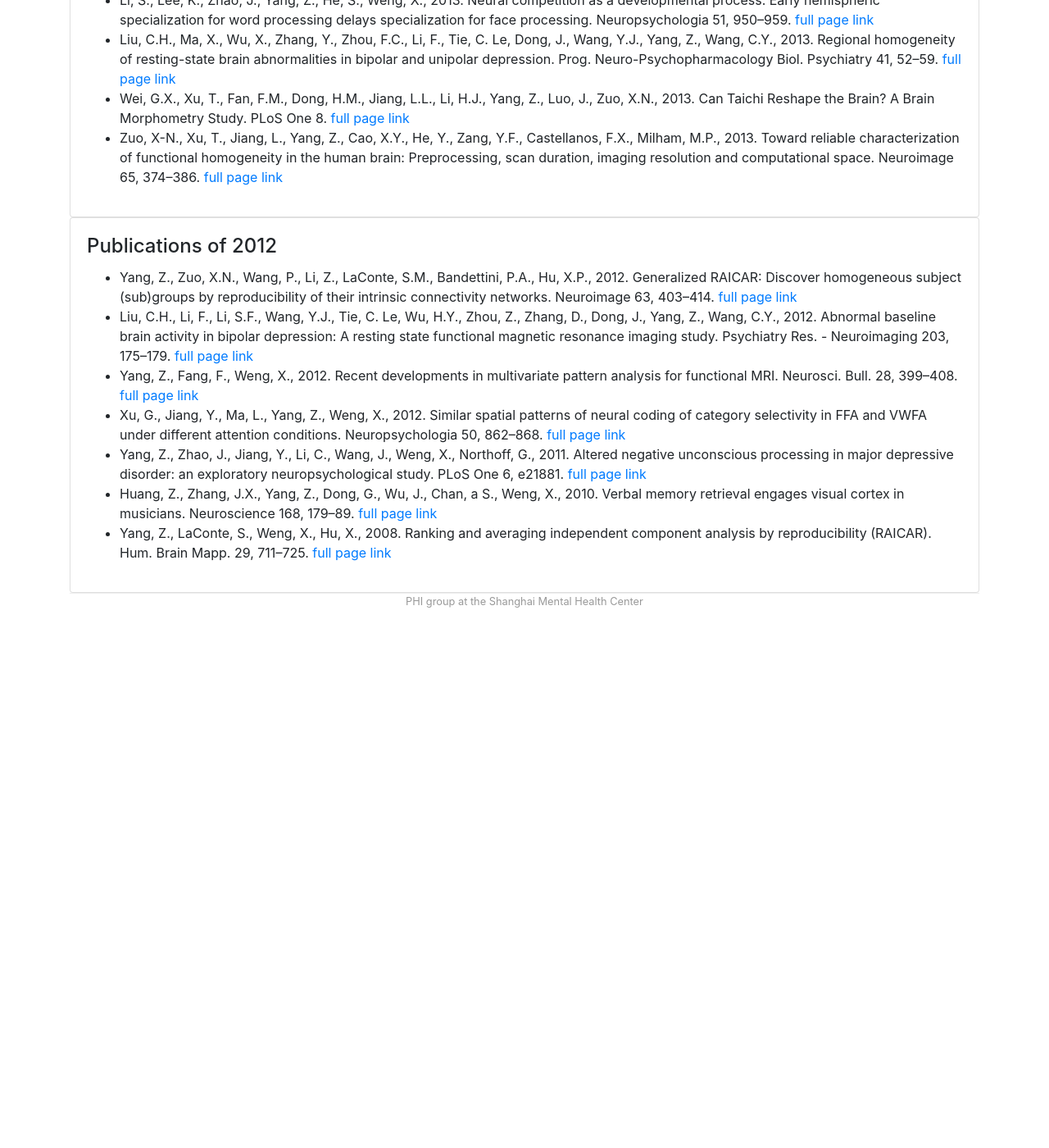
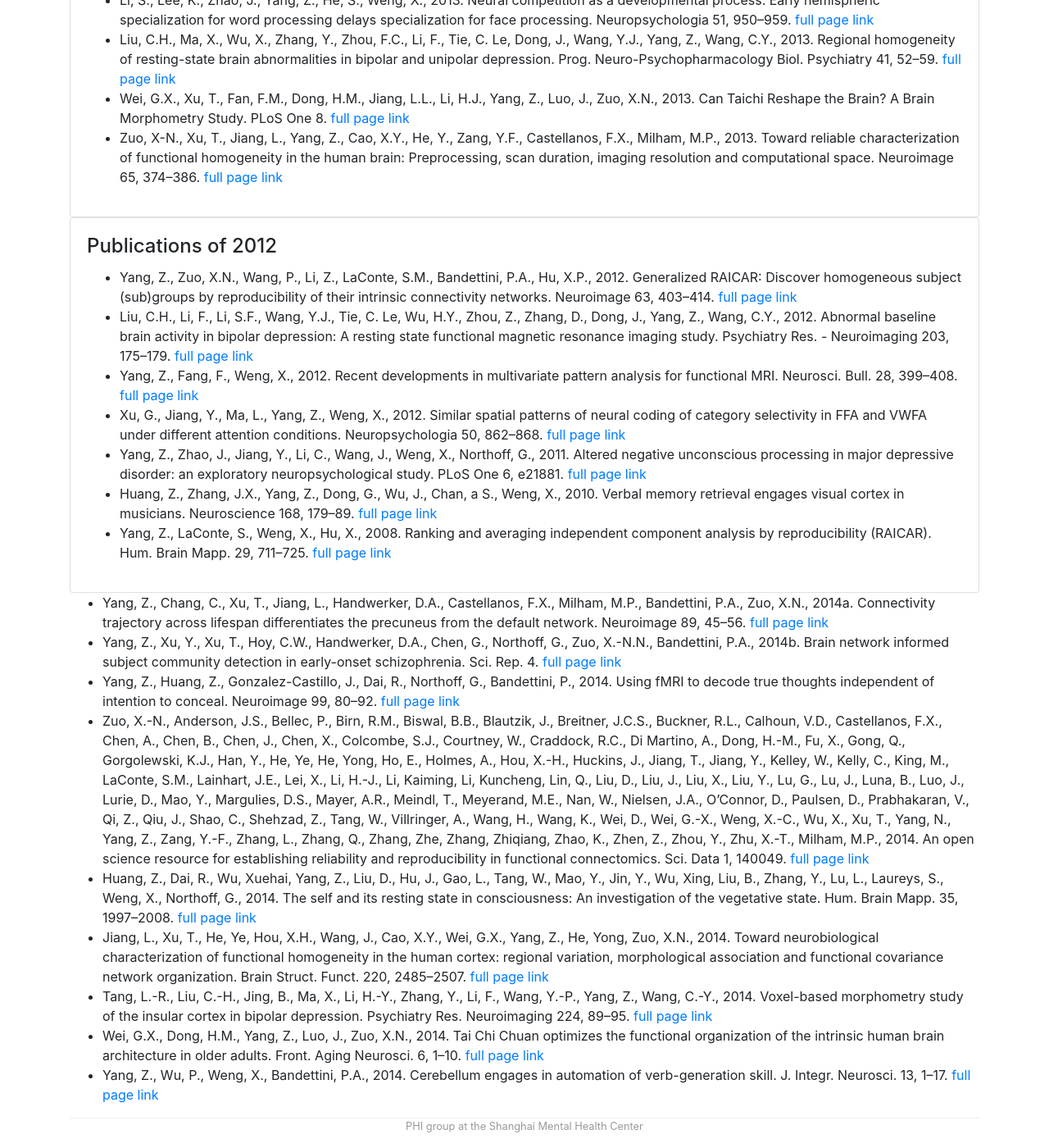
Before and after one commit to PHI-group/phi-group.github.io, a Jekyll site: the page built from publications.md, in a window 1280 px wide and 1400 px high, scrolled down 8233 px. Shown: the whole window at 82% size. Built offline with Jekyll 4.4.1, drawn with Linux system fonts in a browser that asks for light colours; before the commit the page ends 8993 px from its top, so only the background shows below that.

Commit message:
Move publication items out of the card

```diff
--- a/publications.md
+++ b/publications.md
@@ -13,3 +13,15 @@ title: Publications
         {% include publication-card.html publication=p %}
     {% endfor %}
 </div>
+
+
+
+- Yang, Z., Chang, C., Xu, T., Jiang, L., Handwerker, D.A., Castellanos, F.X., Milham, M.P., Bandettini, P.A., Zuo, X.N., 2014a. Connectivity trajectory across lifespan differentiates the precuneus from the default network. Neuroimage 89, 45–56. [full page link](https://doi.org/10.1016/j.neuroimage.2013.10.039)
+- Yang, Z., Xu, Y., Xu, T., Hoy, C.W., Handwerker, D.A., Chen, G., Northoff, G., Zuo, X.-N.N., Bandettini, P.A., 2014b. Brain network informed subject community detection in early-onset schizophrenia. Sci. Rep. 4. [full page link](https://doi.org/10.1038/srep05549)
+- Yang, Z., Huang, Z., Gonzalez-Castillo, J., Dai, R., Northoff, G., Bandettini, P., 2014. Using fMRI to decode true thoughts independent of intention to conceal. Neuroimage 99, 80–92. [full page link](https://doi.org/10.1016/j.neuroimage.2014.05.034)
+- Zuo, X.-N., Anderson, J.S., Bellec, P., Birn, R.M., Biswal, B.B., Blautzik, J., Breitner, J.C.S., Buckner, R.L., Calhoun, V.D., Castellanos, F.X., Chen, A., Chen, B., Chen, J., Chen, X., Colcombe, S.J., Courtney, W., Craddock, R.C., Di Martino, A., Dong, H.-M., Fu, X., Gong, Q., Gorgolewski, K.J., Han, Y., He, Ye, He, Yong, Ho, E., Holmes, A., Hou, X.-H., Huckins, J., Jiang, T., Jiang, Y., Kelley, W., Kelly, C., King, M., LaConte, S.M., Lainhart, J.E., Lei, X., Li, H.-J., Li, Kaiming, Li, Kuncheng, Lin, Q., Liu, D., Liu, J., Liu, X., Liu, Y., Lu, G., Lu, J., Luna, B., Luo, J., Lurie, D., Mao, Y., Margulies, D.S., Mayer, A.R., Meindl, T., Meyerand, M.E., Nan, W., Nielsen, J.A., O’Connor, D., Paulsen, D., Prabhakaran, V., Qi, Z., Qiu, J., Shao, C., Shehzad, Z., Tang, W., Villringer, A., Wang, H., Wang, K., Wei, D., Wei, G.-X., Weng, X.-C., Wu, X., Xu, T., Yang, N., Yang, Z., Zang, Y.-F., Zhang, L., Zhang, Q., Zhang, Zhe, Zhang, Zhiqiang, Zhao, K., Zhen, Z., Zhou, Y., Zhu, X.-T., Milham, M.P., 2014. An open science resource for establishing reliability and reproducibility in functional connectomics. Sci. Data 1, 140049. [full page link](https://doi.org/10.1038/sdata.2014.49)
+- Huang, Z., Dai, R., Wu, Xuehai, Yang, Z., Liu, D., Hu, J., Gao, L., Tang, W., Mao, Y., Jin, Y., Wu, Xing, Liu, B., Zhang, Y., Lu, L., Laureys, S., Weng, X., Northoff, G., 2014. The self and its resting state in consciousness: An investigation of the vegetative state. Hum. Brain Mapp. 35, 1997–2008. [full page link](https://doi.org/10.1002/hbm.22308)
+- Jiang, L., Xu, T., He, Ye, Hou, X.H., Wang, J., Cao, X.Y., Wei, G.X., Yang, Z., He, Yong, Zuo, X.N., 2014. Toward neurobiological characterization of functional homogeneity in the human cortex: regional variation, morphological association and functional covariance network organization. Brain Struct. Funct. 220, 2485–2507. [full page link](https://doi.org/10.1007/s00429-014-0795-8)
+- Tang, L.-R., Liu, C.-H., Jing, B., Ma, X., Li, H.-Y., Zhang, Y., Li, F., Wang, Y.-P., Yang, Z., Wang, C.-Y., 2014. Voxel-based morphometry study of the insular cortex in bipolar depression. Psychiatry Res. Neuroimaging 224, 89–95. [full page link](https://doi.org/10.1016/j.pscychresns.2014.08.004)
+- Wei, G.X., Dong, H.M., Yang, Z., Luo, J., Zuo, X.N., 2014. Tai Chi Chuan optimizes the functional organization of the intrinsic human brain architecture in older adults. Front. Aging Neurosci. 6, 1–10. [full page link](https://doi.org/10.3389/fnagi.2014.00074)
+- Yang, Z., Wu, P., Weng, X., Bandettini, P.A., 2014. Cerebellum engages in automation of verb-generation skill. J. Integr. Neurosci. 13, 1–17. [full page link](https://doi.org/10.1142/S0219635214500010)
```
